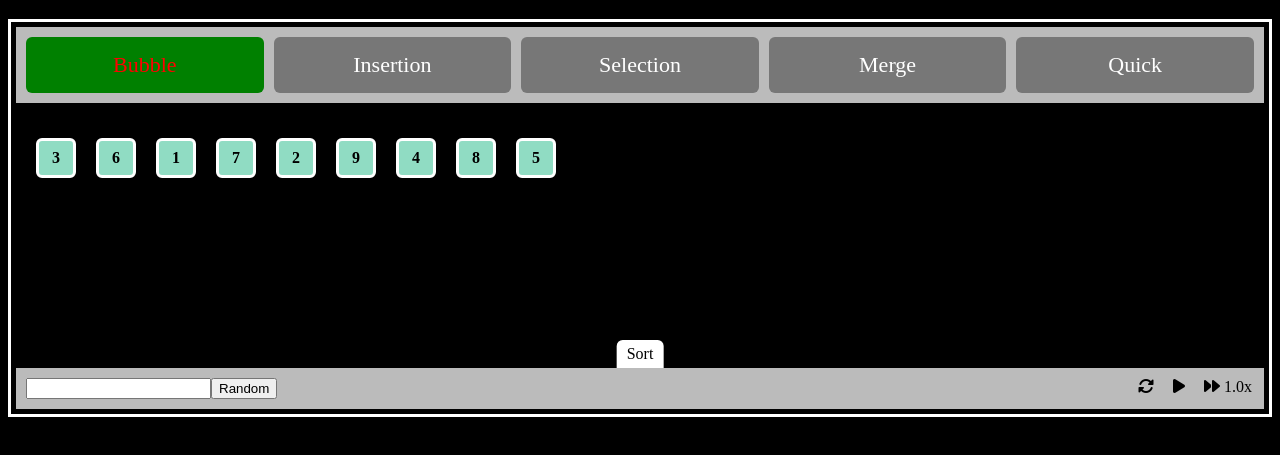
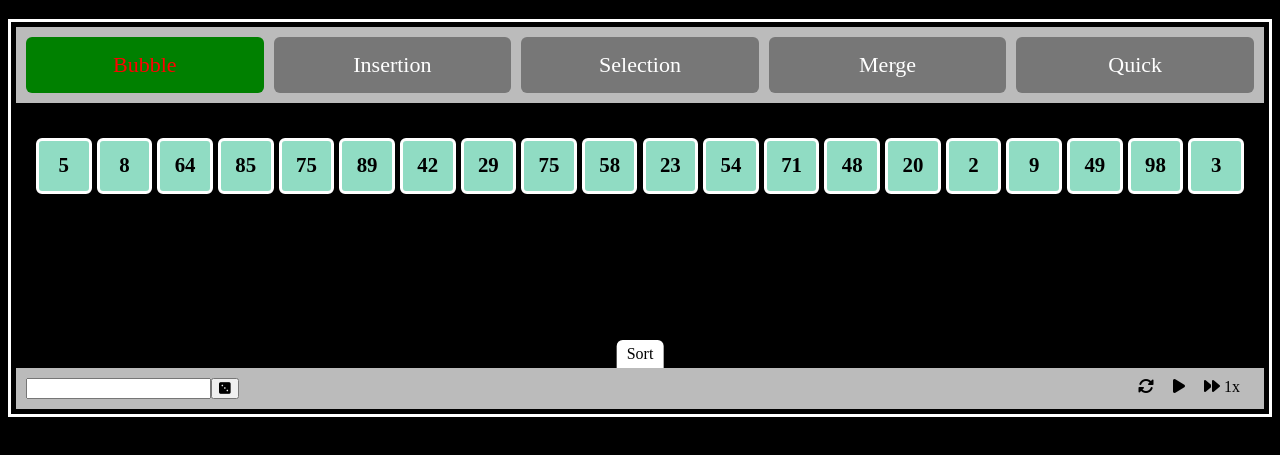
Before and after one commit to raid-coder/sorting-algorithms, a plain HTML site: page index.html in a window 1280 px wide. Shown: the part 61-516 px from the top of the page. Drawn offline with Linux system fonts and the light colour scheme.

Commit message:
added randomize button and generating cells

```diff
--- a/css/style.css
+++ b/css/style.css
@@ -51,10 +51,11 @@ body {
 }
 
 .page .main .cells-holder .cell {
-	width: 40px;
-	height: 40px;
+	width: 2.666em;
+	aspect-ratio: 1/1;
 	background-color: rgb(144, 220, 195);
 	color: black;
+	font-size: 15px;
 	font-weight: bold;
 	border-radius: 6px;
 	border: 3px solid white;
--- a/index.html
+++ b/index.html
@@ -77,9 +77,11 @@
 			</div>
 			<div class="controls">
 				<div class="cells-count">
-					<input type="text" />
+					<input type="text" id="cells-N" />
 				</div>
-				<button class="randomize">Random</button>
+				<button class="randomize" id="randomize-btn">
+					<i class="fa-solid fa-dice-three"></i>
+				</button>
 				<div class="time-controls">
 					<div class="restart">
 						<i class="fa-solid fa-rotate"></i>
@@ -87,7 +89,7 @@
 					<div class="toggle paused"></div>
 					<div class="speed">
 						<i class="fa-solid fa-forward"></i>
-						<span id="speed-value">1.0</span>x
+						<span id="speed-value">1</span>x
 					</div>
 				</div>
 			</div>
--- a/main.js
+++ b/main.js
@@ -1,26 +1,66 @@
 let cellHolder = document.getElementById("cells");
-let cells = Array.from(cellHolder.children);
-let cellsN = cells.length;
-let values = cells.map((e) => +e.textContent);
 
-let order = [...new Array(cellsN)].map((_, i) => i);
-let baseRecord = order.map((_, i) => ({
-	offset: i,
-	color: "",
-	y: 0,
-}));
-let currentRecord = JSON.parse(JSON.stringify(baseRecord));
-let records = [JSON.parse(JSON.stringify(currentRecord))];
+let baseRecord;
+let currentRecord;
+let records;
+
+// generate cells
+
+let cells;
+let cellsN = 20;
+let values;
+let order;
+
+let cellWidth;
+let gapSize = 5;
+
+function adjustSizes() {
+	let spacesWidth = (cellsN - 1) * gapSize;
+
+	let width = cellHolder.offsetWidth - spacesWidth;
+
+	cellWidth = width / cellsN;
+
+	for (const cell of cells) {
+		cell.style.fontSize = cellWidth * (3 / 8) + "px";
+	}
+}
+
+function initializeCellsInfo() {
+	cells = Array.from(cellHolder.children);
+	baseRecord = [...new Array(cellsN)].map((_, i) => ({
+		offset: i,
+		color: "",
+		y: 0,
+	}));
+	resetRecords();
+}
+
+function generateCells(n) {
+	cellsN = n;
+	let resString = "";
+	for (let i = 0; i < n; i++) {
+		resString += `<div class="cell">${randomInt(0, 100)}</div>`;
+	}
+
+	cellHolder.innerHTML = resString;
+	initializeCellsInfo();
+	adjustSizes();
+	setTransitions(speed);
+	pause();
+	currentFrame = 0;
+	updateFrame(baseRecord);
+}
+
+// animation frames
 
 function updateFrame(record) {
 	for (let i = 0; i < cellsN; i++) {
-		cells[i].style.left = record[i].offset * 60 + "px";
+		cells[i].style.left = record[i].offset * (cellWidth + gapSize) + "px";
 		cells[i].style.top = record[i].y + "px";
 		cells[i].style.backgroundColor = record[i].color;
 	}
 }
-
-updateFrame(baseRecord);
 
 function storeRecord(record) {
 	records.push(JSON.parse(JSON.stringify(record)));
@@ -62,7 +102,7 @@ function setColors(indices, color) {
 function randomInt(start, end) {
 	// start <= n < end
 
-	return Math.floor(Math.random() * (end - start)) - start;
+	return Math.floor(Math.random() * (end - start)) + start;
 }
 
 function randomColor() {
@@ -89,6 +129,8 @@ function swap(i, j) {
 	currentRecord[order[i]].offset = currentRecord[order[j]].offset;
 	currentRecord[order[j]].offset = tmp;
 }
+
+// sorting functions
 
 function bubbleSort() {
 	completedCells = [];
@@ -374,7 +416,6 @@ sortBtn.addEventListener("click", function () {
 			doQuickSort();
 			break;
 	}
-	console.log(records);
 });
 
 toggleBtn.addEventListener("click", function () {
@@ -424,3 +465,29 @@ function setTransitions(speed) {
 		);
 	}
 }
+
+// randomize
+
+let randomBtn = document.getElementById("randomize-btn");
+let numInput = document.getElementById("cells-N");
+
+randomBtn.addEventListener("click", function () {
+	pause();
+	let numberOfCells = numInput.value;
+
+	if (numberOfCells == "") {
+		console.log("feild is empty !!");
+		return;
+	}
+
+	numberOfCells = +numberOfCells;
+
+	if (numberOfCells < 2 || numberOfCells > 100) {
+		console.log("write a number between 3 and 100 !!");
+		return;
+	}
+
+	generateCells(numberOfCells);
+});
+
+generateCells(20);
```
